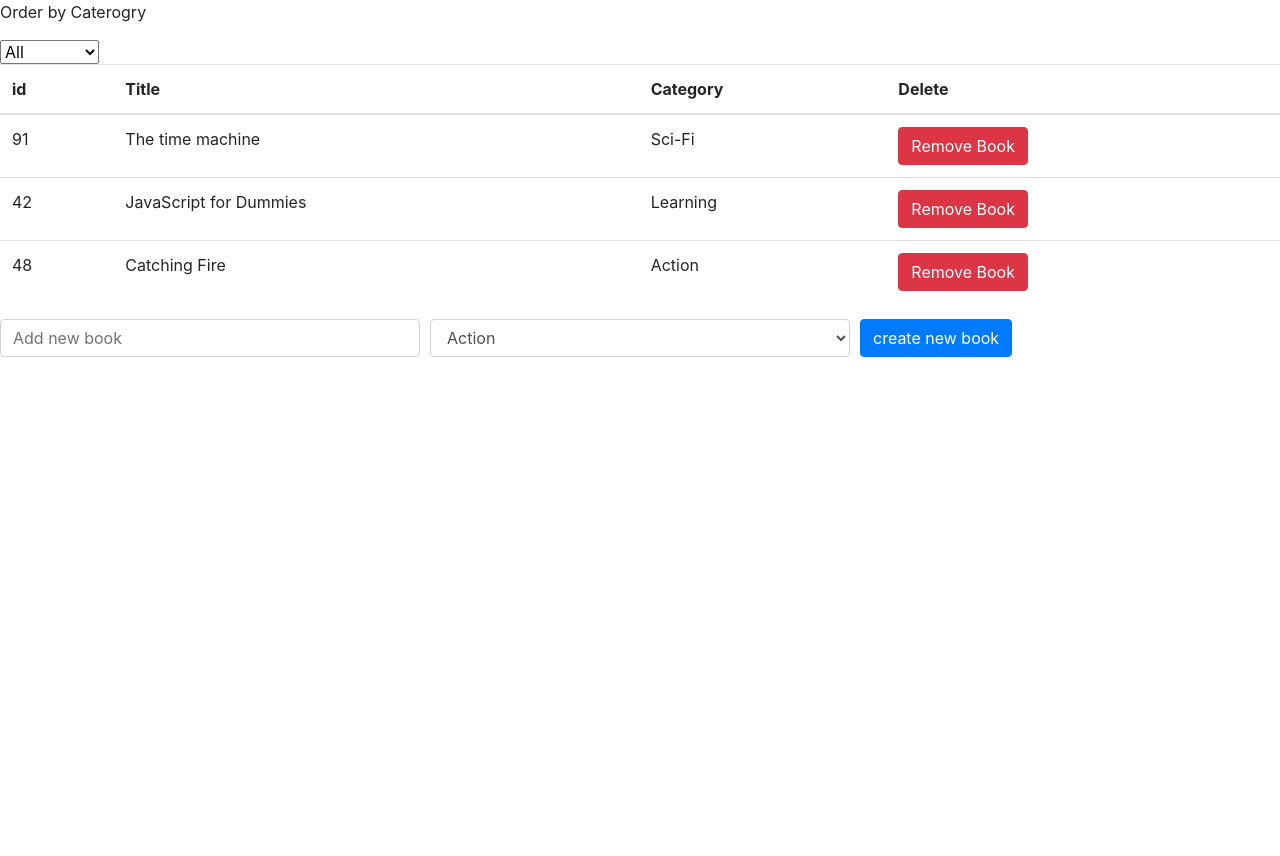
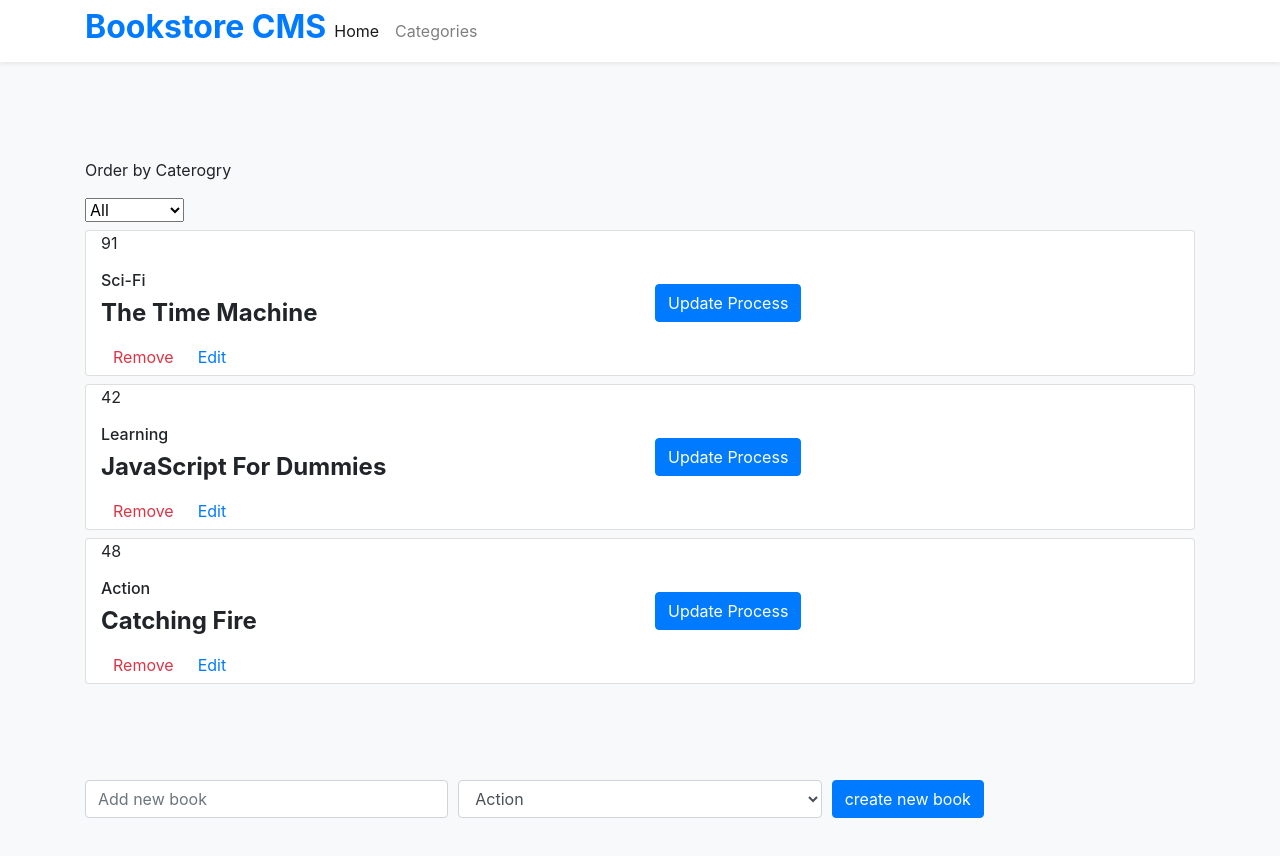
Before and after one commit to kelibst/magic_books_bookstore, a React (Create React App) app: page / in a window 1280 px wide. Shown: the top 856 px of the page. Before the commit the page ends 800 px from the top, so only its background shows below. Built offline with nearby package versions, Linux system fonts and the light colour scheme.

Commit message:
implement styling of buttons

```diff
--- a/src/components/App.js
+++ b/src/components/App.js
@@ -1,12 +1,16 @@
 import React from 'react';
 import BookForm from '../containers/BookForm';
 import BookList from '../containers/BookList';
+import NavBar from '../containers/NavBar';
 
 function App() {
   return (
-    <div className="App">
-      <BookList />
-      <BookForm />
+    <div className="App bg-light">
+    <NavBar />
+      <div className="container my-5 py-5">
+        <BookList />
+        <BookForm />
+      </div>
     </div>
   );
 }
--- a/src/components/Book.js
+++ b/src/components/Book.js
@@ -2,12 +2,20 @@ import React from 'react';
 import PropTypes from 'prop-types';
 
 const Book = ({ book, handleRemoveBook }) => (
-  <tr>
-    <td>{book.id}</td>
-    <td>{book.title}</td>
-    <td>{book.category}</td>
-    <td><button type="button" className="btn btn-danger" onClick={() => handleRemoveBook(book)}>Remove Book</button></td>
-  </tr>
+  <div className="card row align-items-center  flex-row my-2">
+    <div className="col-6">
+      <p>{book.id}</p> <h6>{book.category}</h6>
+      <h4 className="card-title text-capitalize font-weight-bolder">{book.title}</h4>
+      <div className="btn-container justify-self-space">
+      <button type="button" className="btn border-0  btn-outline-danger" onClick={() => handleRemoveBook(book)}>Remove</button>
+      <button type="button" className="btn border-0  btn-outline-primary" onClick={() => handleRemoveBook(book)}> Edit</button>
+      </div>
+    </div>
+    <div className="col-6">
+      <button type="button" className="btn btn-primary" onClick={() => handleRemoveBook(book)}>Update Process</button>
+    </div>
+
+  </div>
 );
 
 Book.propTypes = {
--- a/src/containers/BookForm.js
+++ b/src/containers/BookForm.js
@@ -59,7 +59,7 @@ class BookForm extends Component {
 
   render() {
     return (
-      <form className="form-row" onSubmit={this.handleSubmit}>
+      <form className="form-row mt-5 pt-5" onSubmit={this.handleSubmit}>
         <div className="col">
           <input
             className="form-control"
--- a/src/containers/BookList.js
+++ b/src/containers/BookList.js
@@ -19,21 +19,14 @@ const BookList = ({
   return (
     <div>
       <CategoryFilter handleFilterChange={handleFilterChange} />
-      <table className="table table-hover">
-        <thead>
-          <tr>
-            <th scope="col">id</th>
-            <th scope="col">Title</th>
-            <th scope="col">Category</th>
-            <th scope="col">Delete</th>
-          </tr>
-        </thead>
-        <tbody>
+      <div className="container-fluid">
+
+        <div>
           {books.filter(book => (filter === 'All' || book.category === filter)).map(book => (
             <Book book={book} key={book.id} handleRemoveBook={handleRemoveBook} />
           ))}
-        </tbody>
-      </table>
+        </div>
+      </div>
     </div>
   );
 };
--- /dev/null
+++ b/src/containers/NavBar.js
@@ -0,0 +1,28 @@
+import React from 'react'
+
+const NavBar = () =>{
+    return (
+    <nav className="navbar navbar-expand-lg navbar-light bg-white shadow-sm">
+        <div className="container">
+        <h2 className="font-weight-bolder text-primary">Bookstore CMS</h2>
+        <button className="navbar-toggler" type="button" data-toggle="collapse" data-target="#navbarSupportedContent" aria-controls="navbarSupportedContent" aria-expanded="false" aria-label="Toggle navigation">
+            <span className="navbar-toggler-icon"></span>
+        </button>
+
+        <div className="collapse navbar-collapse" id="navbarSupportedContent">
+            <ul className="navbar-nav mr-auto">
+            <li className="nav-item active">
+                <a className="nav-link" href="#">Home <span className="sr-only">(current)</span></a>
+            </li>
+
+            <li className="nav-item">
+                <a className="nav-link" href="#">Categories</a>
+            </li>
+            </ul>
+        </div>
+        </div>
+    </nav>
+    )
+}
+
+export default NavBar
```
